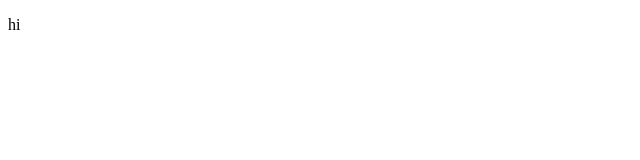
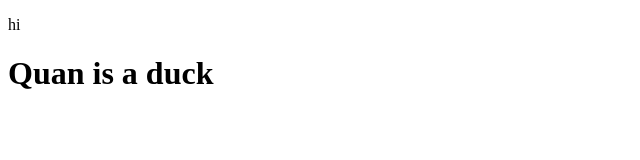
Before and after one commit to itsvivianmill/Duck-It-Up-Game, a plain HTML site: page index.html in a window 1280 px wide. Shown: the whole page, without its empty margins (0-640 px from the left). Drawn offline with Linux system fonts and the light colour scheme.

Commit message:
Update index.html

```diff
--- a/index.html
+++ b/index.html
@@ -1,4 +1,5 @@
 <!DOCTYPE html>
 <html>
     <p>hi</p>
+    <h1>Quan is a duck</h1>
 </html>
```
